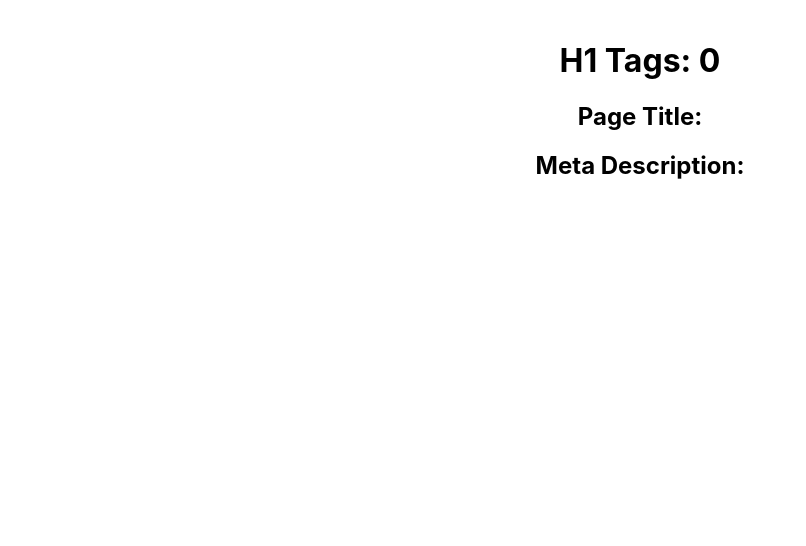
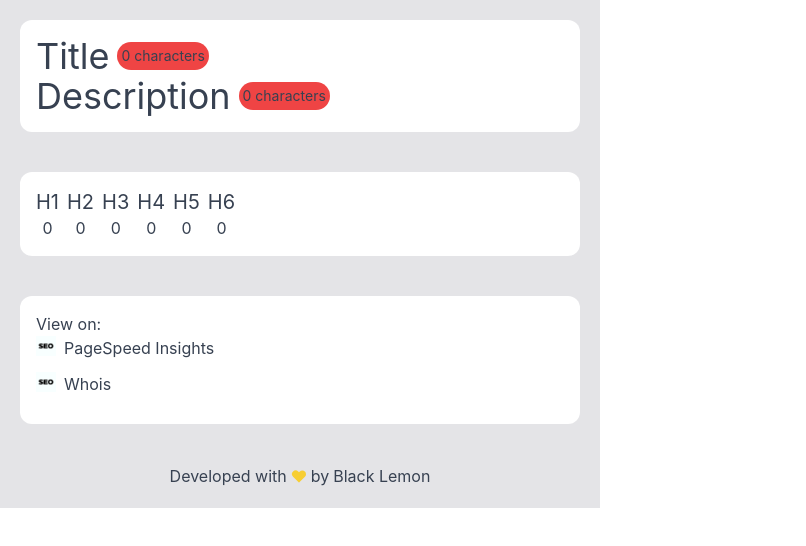
Before and after one commit to daniebeler/seo-extension-firefox, a React (Create React App) app: page / in a window 1280 px wide. Shown: the top 546 px of the page, without its empty margins (0-806 px from the left). Built offline with nearby package versions, Linux system fonts and the light colour scheme; no server answers.

Commit message:
added content

```diff
--- a/package.json
+++ b/package.json
@@ -41,6 +41,7 @@
     ]
   },
   "devDependencies": {
-    "@types/chrome": "^0.0.272"
+    "@types/chrome": "^0.0.272",
+    "tailwindcss": "^3.4.13"
   }
 }
--- a/src/App.tsx
+++ b/src/App.tsx
@@ -1,20 +1,40 @@
-import { useEffect, useState } from 'react';
-import './App.css';
+import { useEffect, useState } from "react";
+import "./App.css";
 
 function App() {
   const [h1Count, setH1Count] = useState(0);
-    const [pageTitle, setPageTitle] = useState('');
-    const [metaDescription, setMetaDescription] = useState('');
+  const [h2Count, setH2Count] = useState(0);
+  const [h3Count, setH3Count] = useState(0);
+  const [h4Count, setH4Count] = useState(0);
+  const [h5Count, setH5Count] = useState(0);
+  const [h6Count, setH6Count] = useState(0);
+  const [pageTitle, setPageTitle] = useState("");
+  const [metaDescription, setMetaDescription] = useState("");
+  const [domain, setDomain] = useState<string>("");
 
   useEffect(() => {
-        const handleMessage = (message: { visibleH1Tags: number; title: string; description: string }) => {
-            if (message.visibleH1Tags !== undefined) {
-                setH1Count(message.visibleH1Tags);
+    const handleMessage = (message: {
+      h1Tags: number;
+      h2Tags: number;
+      h3Tags: number;
+      h4Tags: number;
+      h5Tags: number;
+      h6Tags: number;
+      title: string;
+      description: string;
+    }) => {
+      if (message.h1Tags !== undefined) {
+        setH1Count(message.h1Tags);
+        setH2Count(message.h2Tags);
+        setH3Count(message.h3Tags);
+        setH4Count(message.h4Tags);
+        setH5Count(message.h5Tags);
+        setH6Count(message.h6Tags);
         setPageTitle(message.title);
         setMetaDescription(message.description);
-                console.log('Received message:', message);
+        console.log("Received message:", message);
       }
-            console.log('Received message:', message);
+      console.log("Received message:", message);
     };
 
     chrome.runtime.onMessage.addListener(handleMessage);
@@ -23,7 +43,9 @@ function App() {
     chrome.tabs.query({ active: true, currentWindow: true }, (tabs) => {
       const activeTab = tabs[0];
       if (activeTab && activeTab.id !== undefined) {
-                chrome.tabs.sendMessage(activeTab.id, { action: 'countH1Tags' });
+        chrome.tabs.sendMessage(activeTab.id, { action: "countH1Tags" });
+        const url = new URL(activeTab.url!);
+        setDomain(url.hostname);
       }
     });
 
@@ -33,10 +55,123 @@ function App() {
   }, []);
 
   return (
-        <div style={{ padding: '20px', textAlign: 'center' }}>
-            <h1>H1 Tags: {h1Count}</h1>
-            <h2>Page Title: {pageTitle}</h2>
-            <h2>Meta Description: {metaDescription}</h2>
+    <div className="p-5 w-[600px] bg-zinc-200">
+      <section className="mb-10 p-4 w-full bg-white rounded-xl">
+        <div>
+          <div className="flex items-center">
+            <h2 className="m-0 mr-2">Title</h2>
+
+            {pageTitle.length >= 50 && pageTitle.length <= 60 && (
+              <div className="bg-green-500 p-1 rounded-full text-sm">
+                {pageTitle.length} characters
+              </div>
+            )}
+
+            {(pageTitle.length < 50 || pageTitle.length > 60) && (
+              <div className="bg-red-500 p-1 rounded-full text-sm">
+                {pageTitle.length} characters
+              </div>
+            )}
+          </div>
+
+          <p>{pageTitle}</p>
+        </div>
+
+        <div>
+          <div className="flex items-center">
+            <h2 className="m-0 mr-2">Description</h2>
+
+            {metaDescription.length >= 150 && metaDescription.length <= 170 && (
+              <div className="bg-green-500 p-1 rounded-full text-sm">
+                {metaDescription.length} characters
+              </div>
+            )}
+
+            {(metaDescription.length < 150 || metaDescription.length > 170) && (
+              <div className="bg-red-500 p-1 rounded-full text-sm">
+                {metaDescription.length} characters
+              </div>
+            )}
+          </div>
+
+          <p>{metaDescription}</p>
+        </div>
+      </section>
+
+      <section className="mb-10 p-4 w-full bg-white rounded-xl">
+        <div className="flex">
+          <div className="flex flex-col items-center mr-2">
+            <h3>H1</h3>
+            {h1Count}
+          </div>
+
+          <div className="flex flex-col items-center mr-2">
+            <h3>H2</h3>
+            {h2Count}
+          </div>
+
+          <div className="flex flex-col items-center mr-2">
+            <h3>H3</h3>
+            {h3Count}
+          </div>
+
+          <div className="flex flex-col items-center mr-2">
+            <h3>H4</h3>
+            {h4Count}
+          </div>
+
+          <div className="flex flex-col items-center mr-2">
+            <h3>H5</h3>
+            {h5Count}
+          </div>
+
+          <div className="flex flex-col items-center mr-2">
+            <h3>H6</h3>
+            {h6Count}
+          </div>
+        </div>
+      </section>
+
+      <section className="mb-10 p-4 w-full bg-white rounded-xl">
+        <h1>View {domain} on:</h1>
+
+        <div className="flex mb-3">
+          <img
+            src="/icons/logo-96.png"
+            className="h-5 w-5 mr-2 items-center"
+            alt=""
+          />
+          <a
+            href={
+              "https://pagespeed.web.dev/analysis?utm_source=psi&utm_medium=redirect&url=" +
+              domain
+            }
+          >
+            PageSpeed Insights
+          </a>
+        </div>
+
+        <div className="flex mb-3">
+          <img
+            src="/icons/logo-96.png"
+            className="h-5 w-5 mr-2 items-center"
+            alt=""
+          />
+          <a href={"https://www.whois.com/whois/" + domain}>Whois</a>
+        </div>
+      </section>
+
+      <div className="flex justify-center items-center">
+        Developed with
+        <img src="/icons/heart.svg" className="h-4 w-4 ml-1 mr-1" alt="" />
+        by
+        <a
+          href="https://blacklemon.design"
+          className="ml-1 hover:text-[#F7CE33]"
+        >
+          Black Lemon
+        </a>
+      </div>
     </div>
   );
 }
--- a/src/index.css
+++ b/src/index.css
@@ -1,3 +1,25 @@
+@tailwind base;
+
+@layer base {
+
+  * {
+    @apply text-gray-700;
+  }
+
+
+  h2 {
+    @apply text-2xl sm:text-4xl lg:text-4xl;
+  }
+
+  h3 {
+    @apply text-xl;
+  }
+}
+
+@tailwind components;
+@tailwind utilities;
+
+
 body {
   margin: 0;
   font-family: -apple-system, BlinkMacSystemFont, 'Segoe UI', 'Roboto', 'Oxygen',
--- /dev/null
+++ b/tailwind.config.js
@@ -0,0 +1,10 @@
+/** @type {import('tailwindcss').Config} */
+module.exports = {
+  content: [
+    "./src/**/*.{js,jsx,ts,tsx}",
+  ],
+  theme: {
+    extend: {},
+  },
+  plugins: [],
+}
```
Also changed, not shown: public/content.js (+37 -10 lines), public/icons/heart.svg (added), 14 other files (tests, documents, lock files or other folders). Lines whose indentation alone changed are shown as unchanged.
